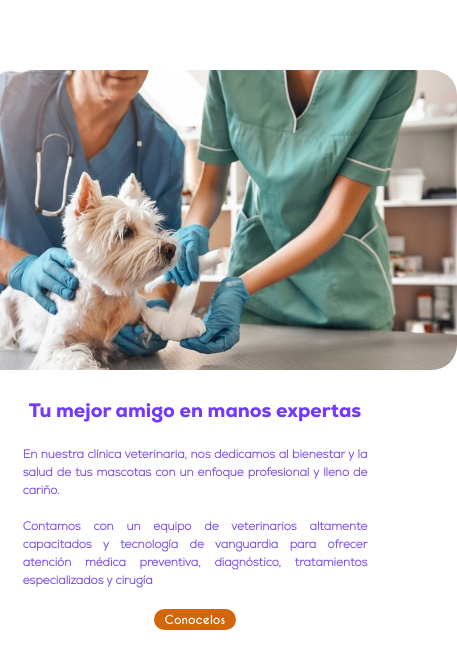
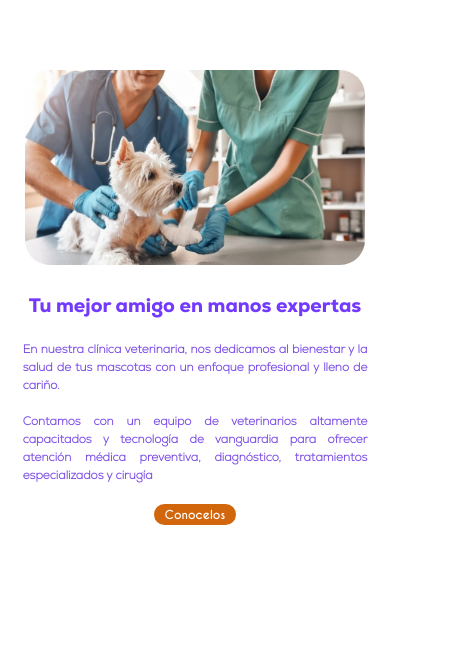
Before and after one commit to juancho0390/Patitas_Felices, a plain HTML site: page index.html in a window 390 px wide. Shown: the whole page, 457 px wide, since content can reach past the window. Drawn offline with Linux system fonts and the light colour scheme.

Commit message:
Update index.css

```diff
--- a/estilos/index.css
+++ b/estilos/index.css
@@ -570,7 +570,7 @@ h2 {
 
 /*parte para medias querys*/
 
-@media (max-width: 576px) {
+@media (max-width: 768px) {
     body {
         margin: 0;
         padding: 0;
@@ -611,7 +611,7 @@ h2 {
 
     .imagen {
         border-radius: 25px;
-        height: 300px;
+        height: 50vw;
         width: auto;
         position: inherit;
     }
```
